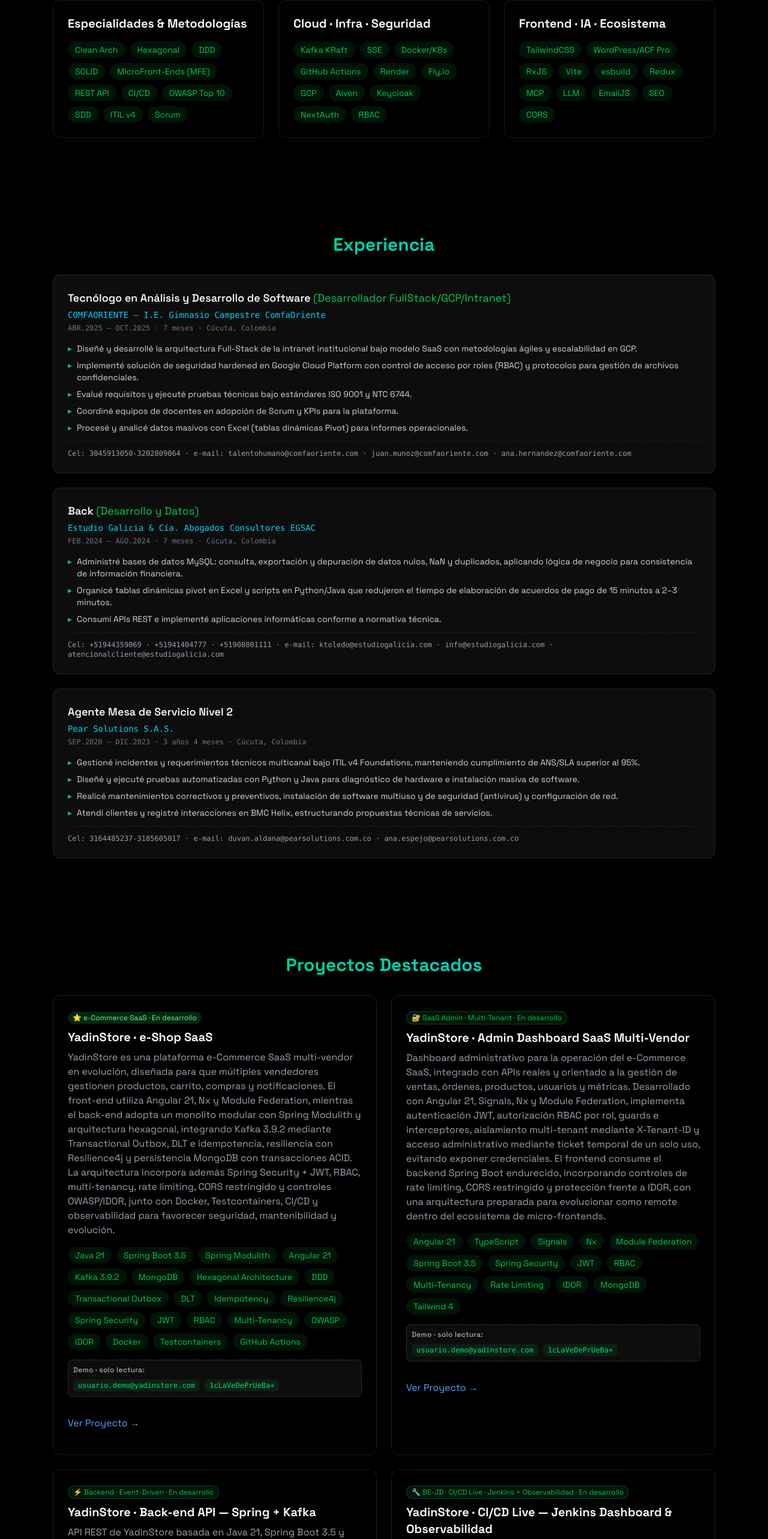
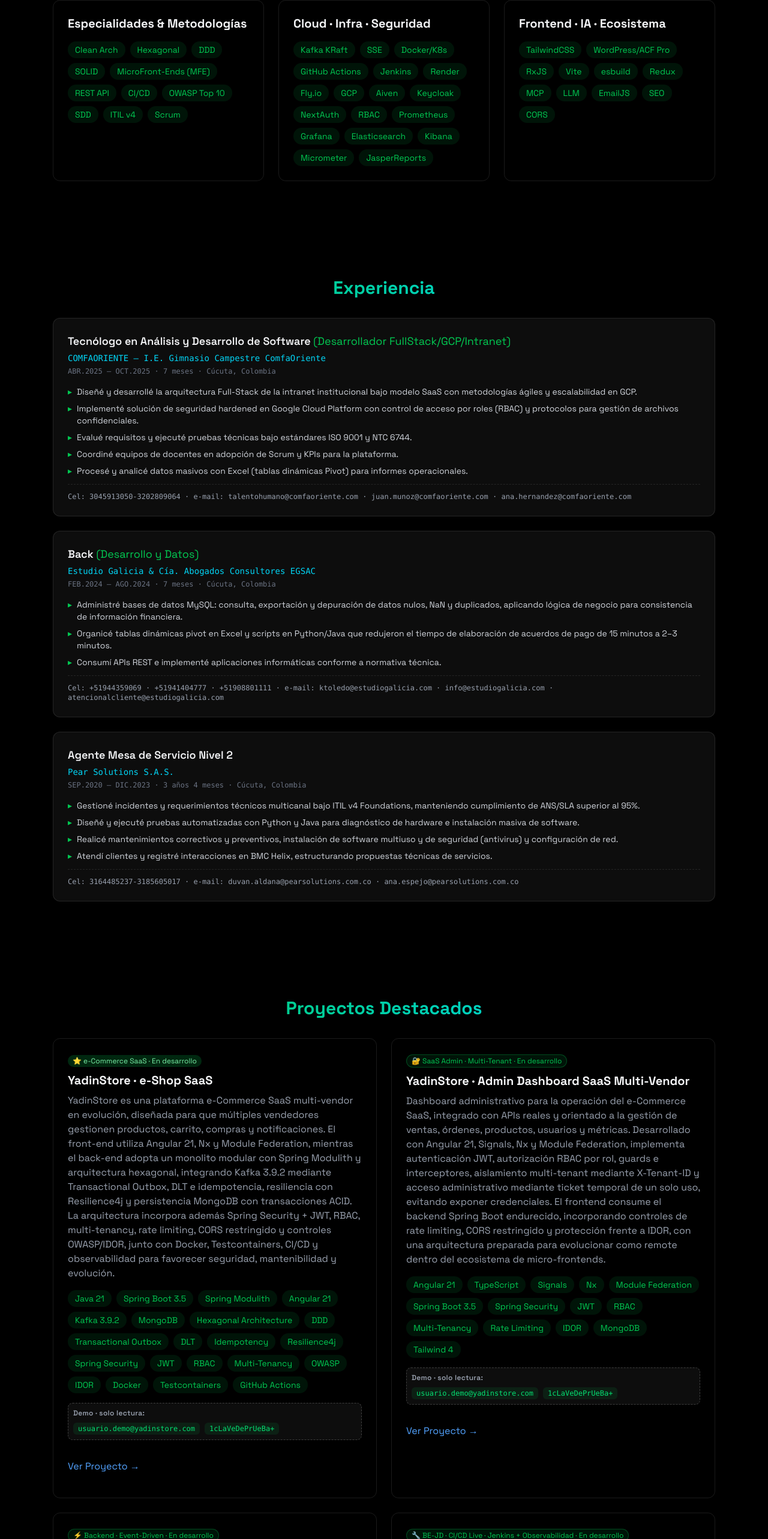
Before and after one commit to ypmanrique2/yadin.manrique-portfolio, a React (Vite) app: page / in a window 1280 px wide. Shown: the part 1438-4004 px from the top of the page at 60% size. Built offline with nearby package versions, Linux system fonts and the light colour scheme.

Commit message:
alineadas las habilidades avanzadas a 2 líneas al final de Cloud-CI-CD

```diff
--- a/src/components/sections/Proyectos.jsx
+++ b/src/components/sections/Proyectos.jsx
@@ -22,17 +22,17 @@
         demo: { email: "usuario.demo@yadinstore.com", password: "1cLaVeDePrUeBa+" },
     },
     {
-        title: "YadinStore · Back-end API — Spring + Kafka",
+        title: "YadinStore · Back-end API - Spring + Kafka",
         badge: "⚡ Backend · Event-Driven · En desarrollo",
         badgeClass: "bg-green-500/10 text-green-500 border border-green-500/30",
         description:
-            "API REST de YadinStore basada en Java 21, Spring Boot 3.5 y Spring Modulith, estructurada como monolito modular con arquitectura hexagonal y virtual threads. La integración asíncrona utiliza Kafka 3.9.2 mediante Transactional Outbox, DLT e idempotencia por eventId, complementada con Resilience4j para resiliencia. La capa de seguridad aplica Spring Security + JWT, RBAC, multi-tenancy, rate limiting, CORS restringido y protección IDOR, mientras MongoDB con Mongock, Testcontainers y JaCoCo soportan persistencia, evolución y validación automatizada. El servicio incorpora además un dashboard de actividad Kafka que permite observar brokers, topics, consumer groups y lag; el broker se consulta server-side mediante SASL_SSL y las credenciales no se exponen al navegador.",
+            "Diseñé e implementé la API REST de YadinStore sobre Java 21, Spring Boot 3.5 y Spring Modulith como monolito modular con arquitectura hexagonal y virtual threads, delimitando dominios con DDD y puertos adaptadores desacoplados. La integración event-driven sobre Kafka 3.9.2 (KRaft) opera bajo patrón Transactional Outbox con publicación atómica, DLT para poison messages e idempotencia por eventId para semántica exactly-once, resiliente con Resilience4j (circuit breaker, retry y bulkhead). La seguridad end-to-end aplica Spring Security + JWT, RBAC por rol, aislamiento multi-tenant por X-Tenant-ID, rate limiting por tenant, CORS allowlist y guards anti-IDOR validados con tests. La persistencia en MongoDB ejecuta transacciones ACID multi-documento, migraciones versionadas con Mongock y validación de calidad con Testcontainers y JaCoCo; el servicio expone además un dashboard server-side de actividad Kafka (brokers, topics, consumer groups y lag) consultado vía SASL_SSL sin exponer credenciales al navegador, con recursos contenidos para free-tier y observabilidad local/producción separadas.",
         chips: ["Java 21", "Spring Boot 3.5", "Spring Modulith", "Kafka 3.9.2", "MongoDB", "Hexagonal Architecture", "Transactional Outbox", "DLT", "Idempotency", "Resilience4j", "Spring Security", "JWT", "RBAC", "Multi-Tenancy", "OWASP", "Rate Limiting", "Mongock", "Testcontainers", "Docker", "SASL_SSL"],
         href: "https://yadinstore-backend.onrender.com/kafka-dashboard.html",
     },
 
     {
-        title: "YadinStore · CI/CD Live — Jenkins Dashboard & Observabilidad",
+        title: "YadinStore · CI/CD Live - Jenkins & Observabilidad",
         badge: "🔧 BE-JD · CI/CD Live · Jenkins + Observabilidad · En desarrollo",
         badgeClass: "bg-green-500/10 text-green-500 border border-green-500/30",
         description:
--- a/src/components/sections/Sobre_mi.jsx
+++ b/src/components/sections/Sobre_mi.jsx
@@ -6,7 +6,7 @@
     const frontendSkills = ["TypeScript", "React", "Vite", "Angular", "SEO human in the loop", "TailwindCSS", "SCSS", "CSS3", "HTML5", "JavaScript", "RxJS", "Next.js", "NextAuth"];
     const backendSkills = [ "Java", "SpringBoot", "Keycloak", "Node.js","Express", "MongoDB", "MySQL", "Firebase", "Python", "JavaScript", "TypeScript", "hardened security", "AI first"];
     const especialidadesChips = ["Clean Arch", "Hexagonal", "DDD", "SOLID", "MicroFront-Ends (MFE)", "REST API", "CI/CD", "OWASP Top 10", "SDD", "ITIL v4", "Scrum"];
-    const cloudSeguridadChips = ["Kafka KRaft", "SSE", "Docker/K8s", "GitHub Actions", "Render", "Fly.io", "GCP", "Aiven", "Keycloak", "NextAuth", "RBAC"];
+    const cloudSeguridadChips = ["Kafka KRaft", "SSE", "Docker/K8s", "GitHub Actions", "Jenkins", "Render", "Fly.io", "GCP", "Aiven", "Keycloak", "NextAuth", "RBAC", "Prometheus", "Grafana", "Elasticsearch", "Kibana", "Micrometer", "JasperReports"];
     const frontendIaChips = ["TailwindCSS", "WordPress/ACF Pro", "RxJS", "Vite", "esbuild", "Redux", "MCP", "LLM", "EmailJS", "SEO", "CORS"];
 
     const downloadCV = () => {
```
